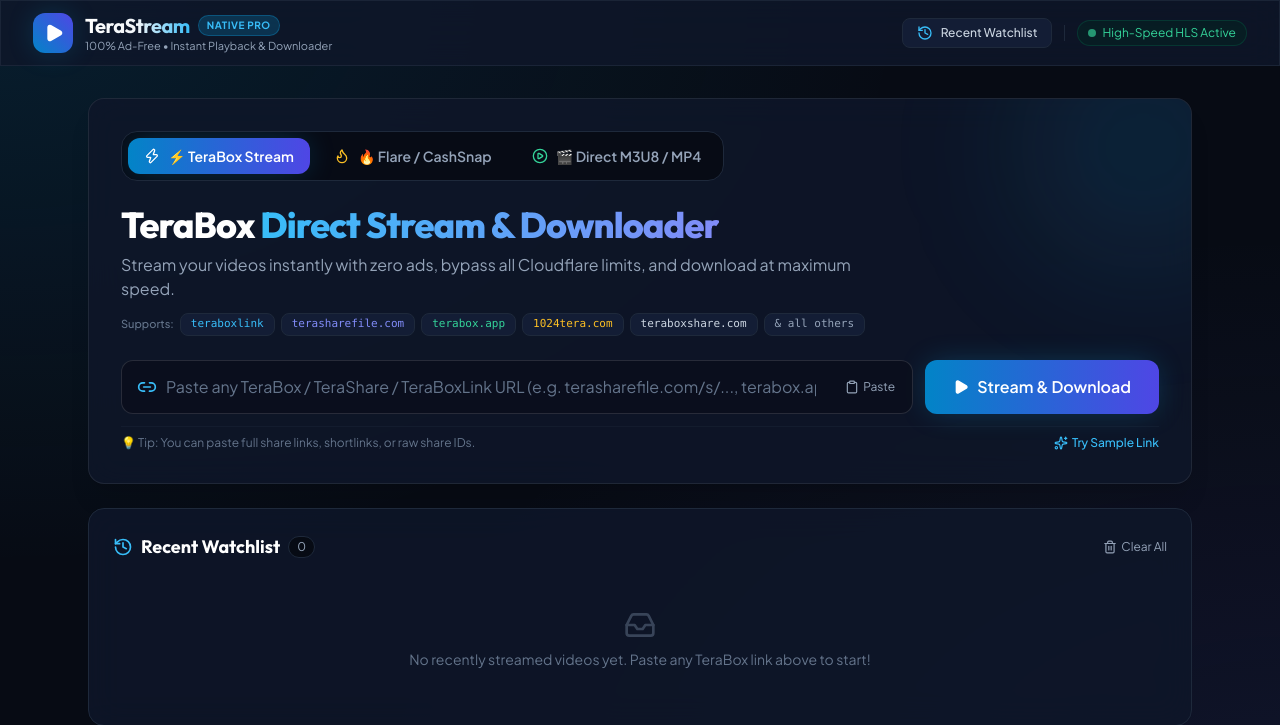
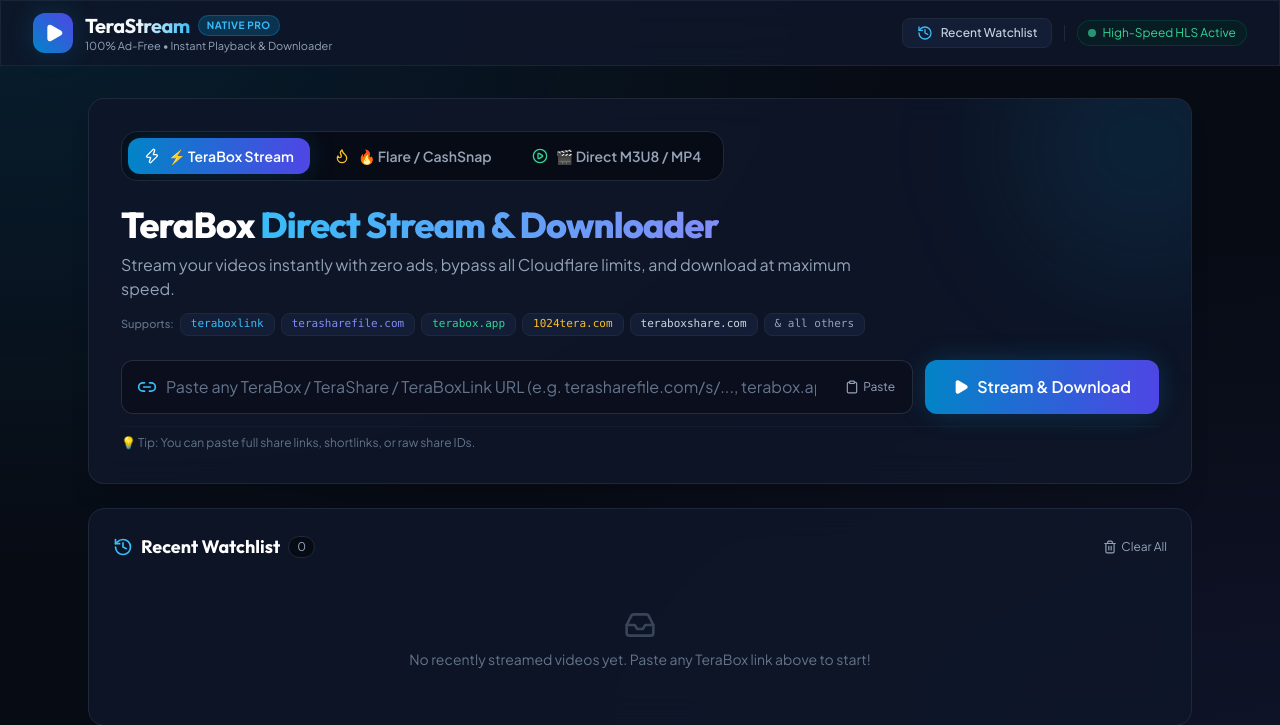
Before and after one commit to alexmkdeioh/terabox, a Flask app: page / in a window 1280 px wide. Shown: the top 725 px of the page. Run offline with Flask 3, Linux system fonts and the light colour scheme; some libraries are stand-ins or nearby versions.

Commit message:
Remove sample link button from search interface

```diff
--- a/templates/index.html
+++ b/templates/index.html
@@ -251,13 +251,9 @@
                 </button>
             </form>
 
-            <!-- Quick Example Bar -->
-            <div class="flex items-center justify-between text-xs text-slate-500 mt-3 pt-2 border-t border-dark-border/40">
+            <!-- Tip Helper Bar -->
+            <div class="text-xs text-slate-500 mt-3 pt-2 border-t border-dark-border/40">
                 <span id="boxHintText">💡 Tip: You can paste full share links, shortlinks, or raw share IDs.</span>
-                <button type="button" id="tryExampleBtn" onclick="loadCurrentExample()" class="text-brand-400 hover:text-brand-300 font-medium hover:underline flex items-center gap-1 transition">
-                    <i data-lucide="sparkles" class="w-3.5 h-3.5"></i>
-                    <span>Try Sample Link</span>
-                </button>
             </div>
 
             <!-- Error Notice Box -->
@@ -759,7 +755,6 @@
                 `,
                 placeholder: 'Paste any TeraBox / TeraShare / TeraBoxLink URL (e.g. terasharefile.com/s/..., terabox.app/s/...)',
                 hint: '💡 Tip: You can paste full share links, shortlinks, or raw share IDs.',
-                example: 'https://teraboxshare.com/s/1d0a5b_sample',
                 btnText: 'Stream & Download',
                 icon: 'link-2',
                 iconColor: 'text-brand-400'
@@ -776,7 +771,6 @@
                 `,
                 placeholder: 'Paste Flare link (e.g. flaredvns.com/s/2096112993141268482 or flarekkox.com/?linkId=...)',
                 hint: '🔥 Tip: Paste any flaredvns link or numeric linkId to stream instantly.',
-                example: 'https://flaredvns.com/s/2096112993141268482',
                 btnText: 'Play Flare Stream',
                 icon: 'flame',
                 iconColor: 'text-amber-400'
@@ -793,7 +787,6 @@
                 `,
                 placeholder: 'Paste direct video URL (e.g. https://test-streams.mux.dev/x36xhzz/x36xhzz.m3u8 or video.mp4)',
                 hint: '🎬 Tip: Supports all standard HLS (.m3u8) live streams & MP4 files with cloud proxy bypass.',
-                example: 'https://test-streams.mux.dev/x36xhzz/x36xhzz.m3u8',
                 btnText: 'Play Direct Video',
                 icon: 'play-circle',
                 iconColor: 'text-emerald-400'
@@ -842,15 +835,6 @@
 
             urlInput.focus();
             lucide.createIcons();
-        };
-
-        window.loadCurrentExample = function() {
-            const cfg = modeConfigs[activeMode];
-            if (cfg && cfg.example) {
-                urlInput.value = cfg.example;
-                clearBtn.classList.remove('hidden');
-                urlInput.focus();
-            }
         };
 
         // Form Submit Handler
```
